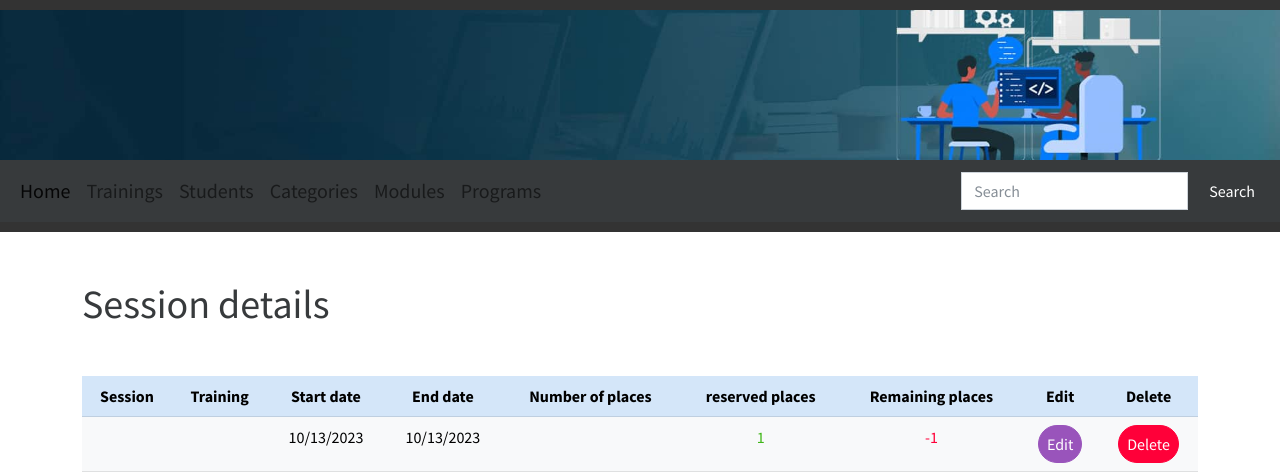
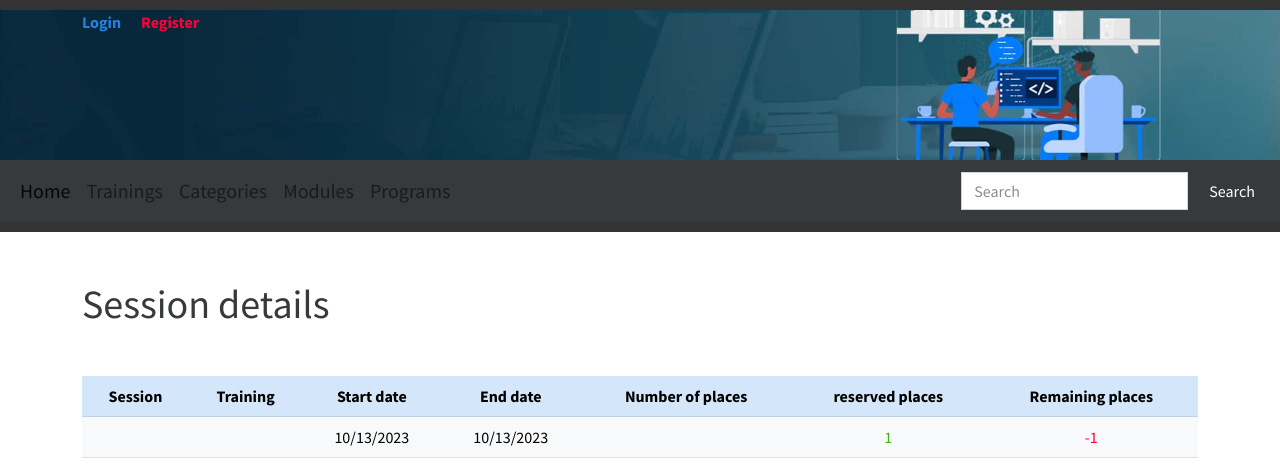
Before and after one commit to fillyfalzone/SymfonySession, a Symfony app: template templates/session/show.html.twig in a window 1280 px wide. Shown: the top 472 px of the page. Run offline with Twig, Linux system fonts and the light colour scheme; the template is opened without the code that fills it: most values are stand-ins (such as "Sample title", 1, 10 or a date in 2020); some libraries are stand-ins or nearby versions.

Commit message:
add Auth

```diff
--- a/public/css/style.css
+++ b/public/css/style.css
@@ -13,7 +13,15 @@ header {
     background-color: #333; /* Couleur de fond du header */
     color: #fff; /* Couleur du texte */
     padding: 10px 0; /* Espacement intérieur du header */
-    text-align: center; /* Alignement du texte au centre */
+     /* Alignement du texte au centre */
+}
+.auth {
+    display: flex;
+    flex-wrap: wrap;
+    gap: 20px;
+}
+.auth a:hover {
+    text-decoration: underline;
 }
 
 /* Style pour la bannière (image ou contenu) */
@@ -26,6 +34,13 @@ header {
 }
 
 
+/*Students register or not in session*/
+.studentsList {
+    display: flex;
+    gap: 20px;
+    justify-content: space-between;
+    flex-wrap: wrap;
+}
 /*Student styling*/
 
 /*student index.html.twig*/
--- a/src/Controller/RegistrationController.php
+++ b/src/Controller/RegistrationController.php
@@ -46,6 +46,8 @@ class RegistrationController extends AbstractController
             $entityManager->persist($user);
             $entityManager->flush();
 
+            $flashMessage = $this->addFlash('success', 'registration successful');
+
             // generate a signed url and email it to the user
             $this->emailVerifier->sendEmailConfirmation('app_verify_email', $user,
                 (new TemplatedEmail())
@@ -54,6 +56,7 @@ class RegistrationController extends AbstractController
                     ->subject('Please Confirm your Email')
                     ->htmlTemplate('registration/confirmation_email.html.twig')
             );
+
             // do anything else you need here, like send an email
 
             return $userAuthenticator->authenticateUser(
--- a/templates/base.html.twig
+++ b/templates/base.html.twig
@@ -11,8 +11,22 @@
         {% endblock %}
     </head>
 
+
+    <body>
       <header>
-            <div id="banner"></div>
+        <div id="banner">
+          <div class="container auth">
+            {% if app.user %}
+              <a href="{{ path('app_logout')}}" class="text-danger fw-bold btn-light">Logout</a>
+              <span> Wellcome {{app.user.pseudo}} </span>
+            {% else %}
+              <a href="{{ path('app_login') }}" class="text-primary fw-bold btn-light">Login</a>
+              <a href=" {{ path('app_register') }}" class="text-danger fw-bold btn-light">Register</a>
+            {% endif %}
+          </div>
+
+
+        </div>
 
         <nav class="navbar navbar-expand-lg bg-dark" data-bs-theme="dark">
             <div class="container-fluid">
@@ -27,9 +41,11 @@
                   <li class="nav-item">
                     <a class="nav-link" href="{{ path('app_training')}}">Trainings</a>
                   </li>
+                  {% if is_granted('ROLE_ADMIN')  %}
                     <li class="nav-item">
                       <a class="nav-link" href="{{ path('app_student')}}">Students</a>
                     </li>
+                  {% endif %}
                   <li class="nav-item">
                     <a class="nav-link" href="{{ path('app_category')}}">Categories</a>
                   </li>
@@ -48,7 +64,6 @@
             </div>
           </nav>
       </header>
-        <body>
 
       {% block body %}{% endblock %}
 
--- a/templates/session/show.html.twig
+++ b/templates/session/show.html.twig
@@ -15,8 +15,10 @@
                     <th scope="col">Number of places</th>
                     <th scope="col">reserved places</th>
                     <th scope="col">Remaining places</th>
+                    {% if is_granted('ROLE_ADMIN')  %}
                         <th scope="col">Edit</th>
                         <th scope="col">Delete</th>
+                    {% endif %}
                 </tr>
             </thead>
 
@@ -29,8 +31,10 @@
                     <td class="text-primary">{{ session.numberOfPlaces }}</td>
                     <td class="text-success">{{ studentsInSession|length}}</td>
                     <td class="text-danger"> {{ session.numberOfPlaces - studentsInSession|length }}</td>
+                    {% if is_granted('ROLE_ADMIN')  %}
                         <td><a href="{{ path('edit_session', {'sessionId':session.id, 'trainingId':trainingId}) }}" class="btn btn-info  rounded-pill px-2">Edit</a></td>
                         <td><a href="{{ path('delete_session', {'sessionId':session.id, 'trainingId':trainingId}) }}" class="btn btn-danger  rounded-pill px-2">Delete</a></td>
+                    {% endif %}
                 </tr>
             </tbody>
         </table>
@@ -71,6 +75,10 @@
             </tbody>
         </table>
 
+        {% if is_granted('ROLE_ADMIN')  %}
+
+        <div class="studentsList">
+            <div>
                 <h2>Students registered in this session</h2>
 
                 <a href="{{ path('addStudent_student_session', {'sessionId':session.id}) }}" class="btn btn-success m-3 rounded-pill">Add student</a> <br>
@@ -100,7 +108,9 @@
                     {% endfor %}
                 </tbody>
             </table>
+            </div>
 
+            <div>
                 <h2 class="text-danger">Students unregistered in this session</h2>
 
                 <table class="table table-hover">
@@ -127,6 +137,14 @@
                         {% endfor %}
                     </tbody>
                 </table>
+            </div>
+        </div>
+
+
+
+
+        {% endif %}
+
 
     </div>
 
--- a/templates/training/index.html.twig
+++ b/templates/training/index.html.twig
@@ -13,8 +13,10 @@
                 <tr class="table-primary">
                     <th scope="col">#</th>
                     <th scope="col">Training</th>
+                    {% if is_granted('ROLE_ADMIN')  %}
                         <th scope="col">Edit</th>
                         <th scope="col">Delete</th>
+                    {% endif %}
                 </tr>
             </thead>
             <tbody>
@@ -22,8 +24,12 @@
                 <tr class="table-light">
                 <th scope="row">{{ loop.index}}</th>
                 <td> <a href="{{ path('show_training', {'id':training.id}) }}">{{ training.name }}</a></td>
+
+                {% if is_granted('ROLE_ADMIN')  %}
                     <td>  <a href="{{ path('edit_training', {'id':training.id}) }}" class="btn btn-info px-2 rounded-pill"> Edit</a></td>
                     <td><a href="{{ path('delete_training', {'id':training.id}) }}" class="btn btn-danger px-2 rounded-pill">Delete</a></td>
+                {% endif %}
+
                 </tr>
             {% endfor %}
             </tbody>
```
Also changed, not shown: src/Controller/SessionController.php (+6 -7 lines), templates/security/login.html.twig (+6 -1 lines), templates/session/index.html.twig (+0 -38 lines), templates/training/show.html.twig (+8 -4 lines), 2 other files. Lines whose indentation alone changed are shown as unchanged.
